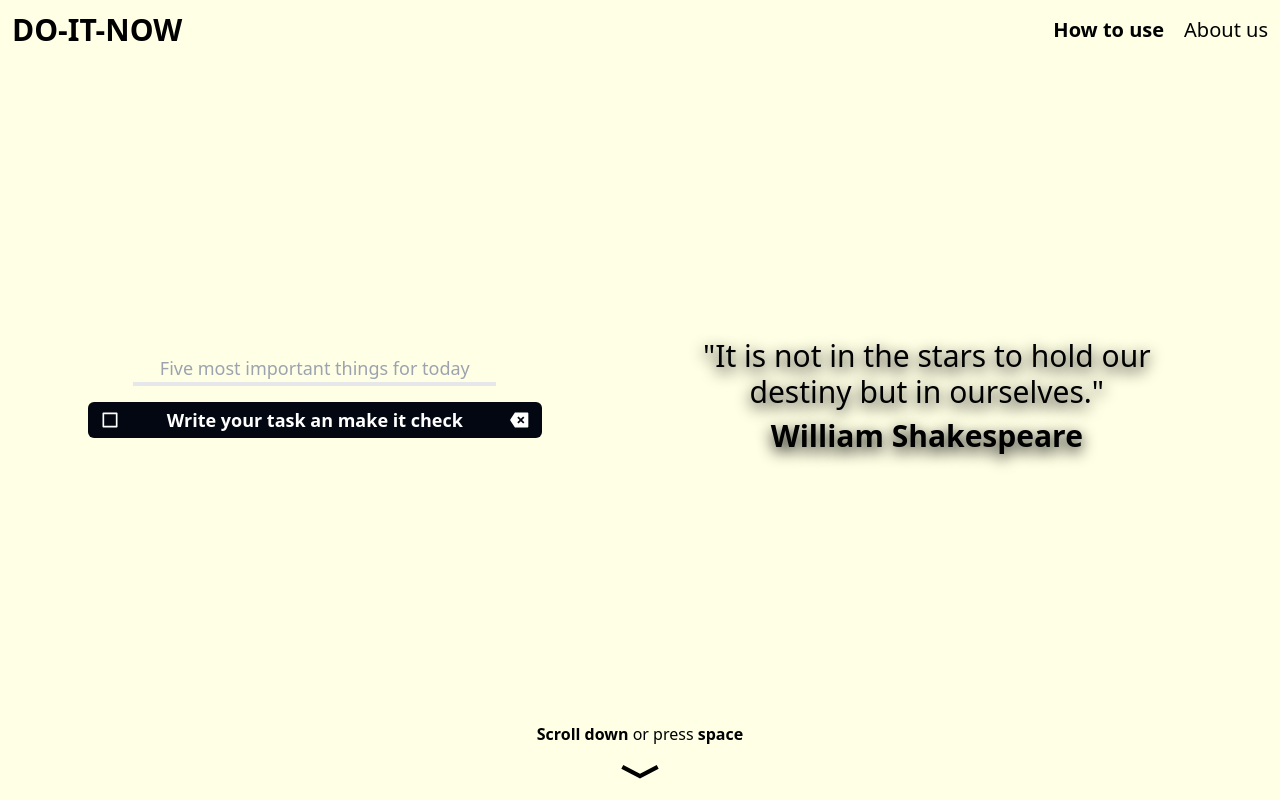
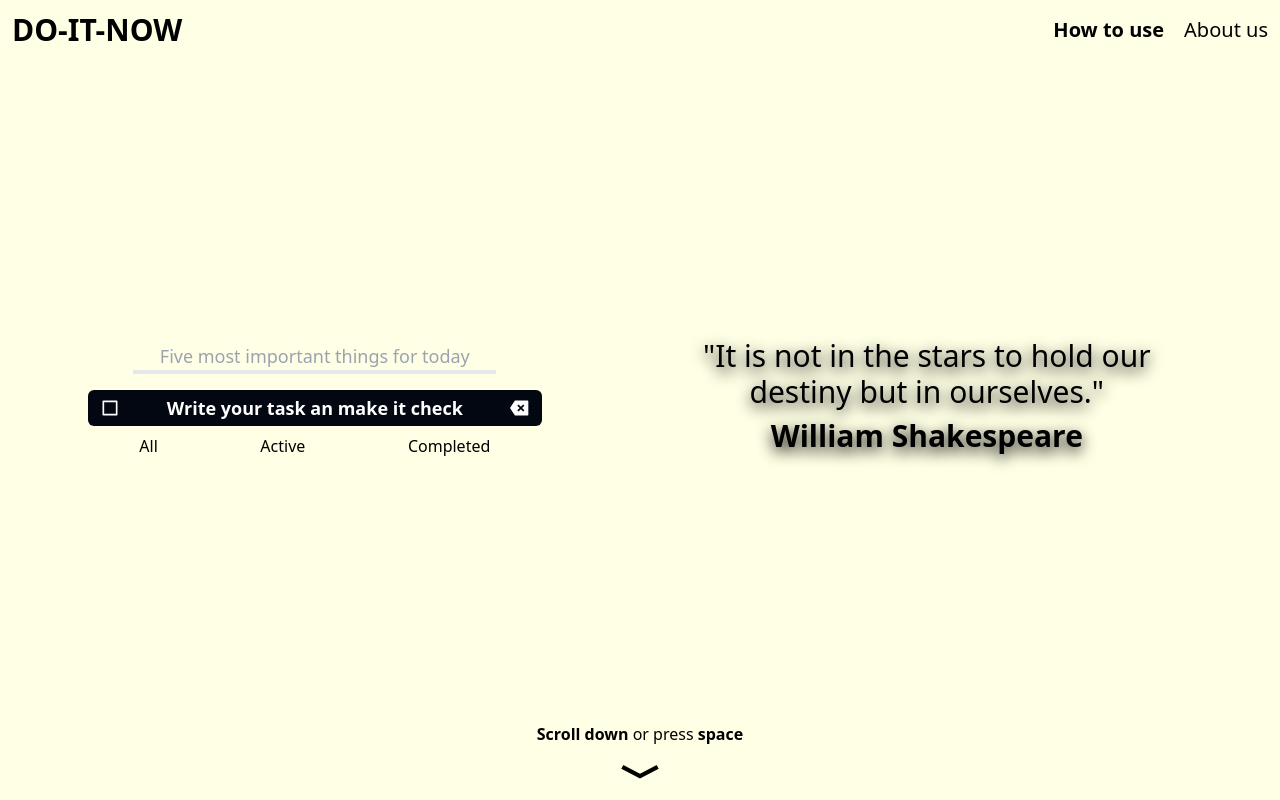
Before and after one commit to fantasyfuerte/DO-IT-PROJECT, a React (Vite) app: page / in a window 1280 px wide. Shown: the top 800 px of the page. Built offline with nearby package versions, Linux system fonts and the light colour scheme.

Commit message:
Adding filters

```diff
--- a/src/components/ToDoApp.tsx
+++ b/src/components/ToDoApp.tsx
@@ -15,6 +15,12 @@ const initialState: ToDo[] = initial ?? [
     completed: false,
   },
 ];
+
+enum filters {
+  ALL = "add",
+  ACTIVE = "active",
+  COMPLETED = "completed",
+}
 
 const ToDoApp: React.FC = () => {
   function reduce(todos: ToDo[], action: ActionDispatch): ToDo[] {
@@ -43,6 +49,8 @@ const ToDoApp: React.FC = () => {
 
   const [toDoState, dispatch] = useReducer(reduce, initialState);
   const [title, setTitle] = useState("");
+  const [filteredTodos, setFilteredTodos] = useState(toDoState);
+  const [filter, setFilter] = useState(filters.ALL);
 
   const handleEnter = (e: React.KeyboardEvent<HTMLInputElement>) => {
     if (e.key !== "Enter" || title.length == 0 || title.trim() == "") return;
@@ -54,6 +62,14 @@ const ToDoApp: React.FC = () => {
   };
 
   useEffect(() => {
+    const actives = toDoState.filter((todo) => todo.completed == false);
+    if (filter == filters.ACTIVE) setFilteredTodos(actives);
+    else if (filter == filters.COMPLETED)
+      setFilteredTodos(toDoState.filter((todo) => !actives.includes(todo)));
+    else setFilteredTodos(toDoState);
+  }, [filter,toDoState]);
+
+  useEffect(() => {
     if (toDoState.length > 0)
       window.localStorage.setItem("data", JSON.stringify(toDoState));
     else window.localStorage.setItem("data", "");
@@ -61,7 +77,7 @@ const ToDoApp: React.FC = () => {
 
   return (
     <section className="md:ml-20 p-2  rounded-md h-fit md:basis-2/5">
-      {toDoState.length < 5 && (
+      {toDoState.length < 5 && filter == filters.ALL && (
         <div className="flex flex-col items-center w-full">
           <input
             type="text"
@@ -74,15 +90,38 @@ const ToDoApp: React.FC = () => {
         </div>
       )}
       <ul className="">
-        {toDoState.length == 0 && (
+        {filteredTodos.length == 0 && (
           <p className="text-center opacity-60 text-lg font-semibold">
             No tasks
           </p>
         )}
-        {toDoState.map((todo) => (
+        {filteredTodos.map((todo) => (
           <ToDoCard todo={todo} dispatch={dispatch} key={todo.id} />
         ))}
       </ul>
+      <div className="flex justify-around">
+        <button
+          onClick={() => {
+            setFilter(filters.ALL);
+          }}
+        >
+          All
+        </button>
+        <button
+          onClick={() => {
+            setFilter(filters.ACTIVE);
+          }}
+        >
+          Active
+        </button>
+        <button
+          onClick={() => {
+            setFilter(filters.COMPLETED);
+          }}
+        >
+          Completed
+        </button>
+      </div>
     </section>
   );
 };
```
